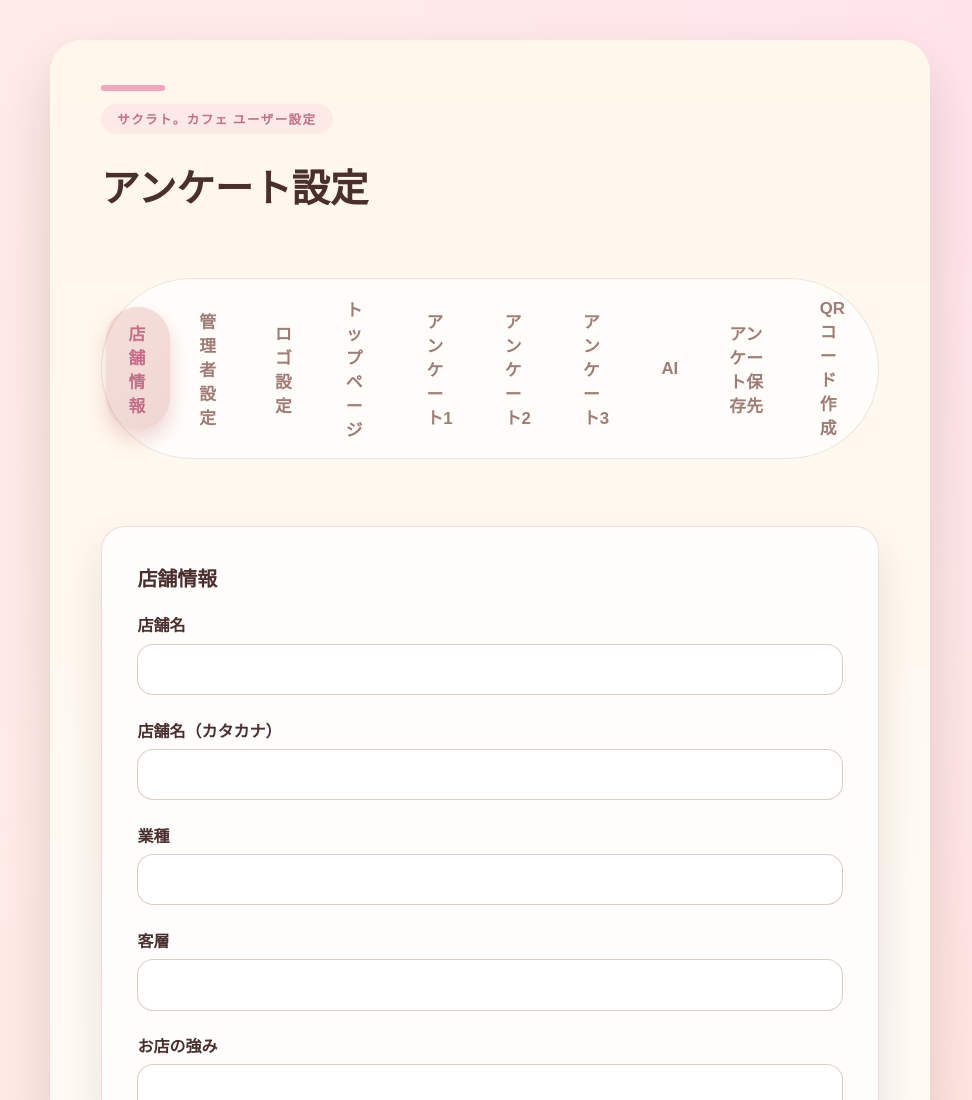
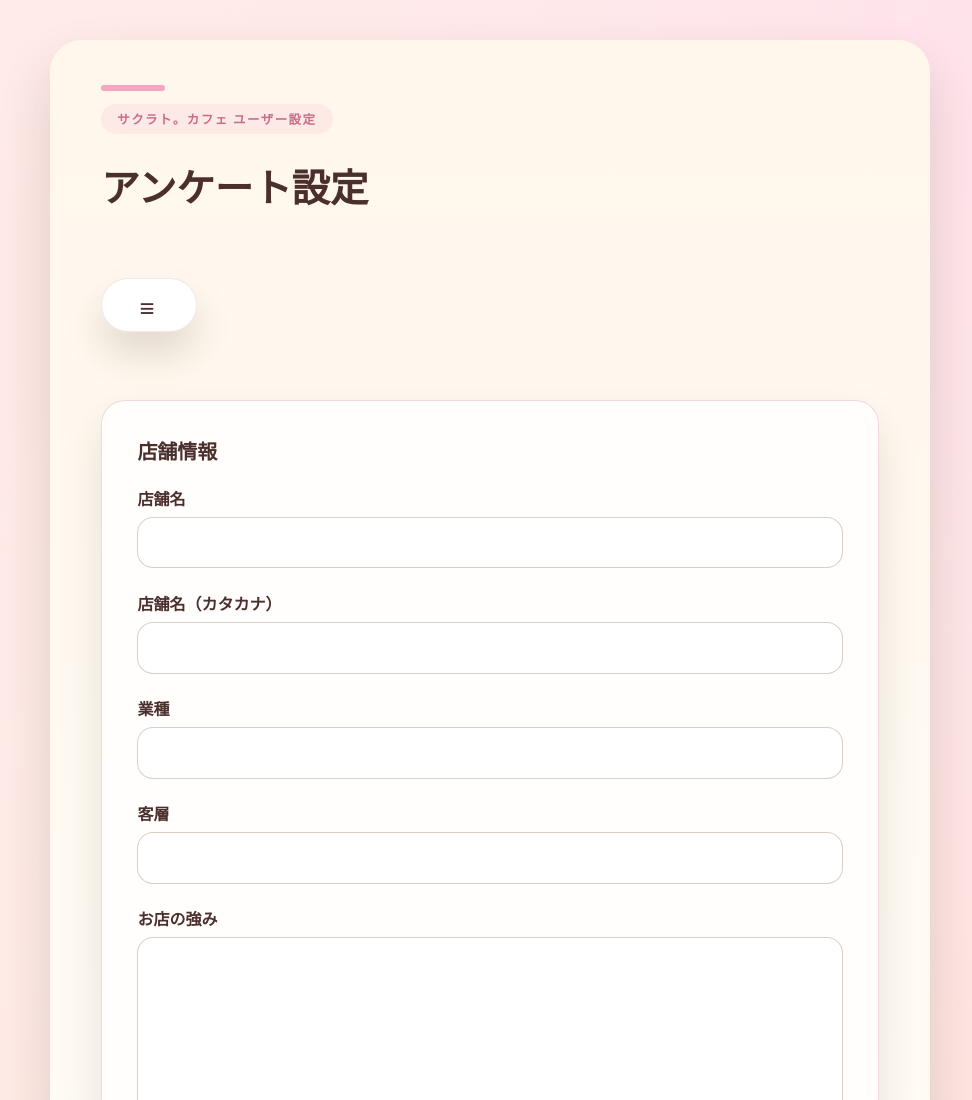
Before and after one commit to piste-boss/oisoya_review, a website built with Vite: page user/index.html in a window 1280 px wide. Shown: the top 1100 px of the page, without its empty margins (150-1122 px from the left). Built offline with nearby package versions, Linux system fonts and the light colour scheme; no server answers; a web font is replaced by a local one.

Commit message:
feat: keep tabs behind hamburger menu

```diff
--- a/src/admin/style.css
+++ b/src/admin/style.css
@@ -394,40 +394,6 @@ body {
   body {
     padding-inline: 4rem;
   }
-
-  .admin__menu {
-    align-items: center;
-    margin-bottom: clamp(1rem, 2vw, 2rem);
-  }
-
-  .admin__menu-trigger {
-    display: none;
-  }
-
-  .admin__menu-panel {
-    position: static;
-    opacity: 1;
-    transform: none;
-    pointer-events: auto;
-    border: none;
-    box-shadow: none;
-    padding: 0;
-    width: 100%;
-    background: transparent;
-  }
-
-  .admin__menu-panel .admin__tabs {
-    flex-direction: row;
-    gap: 0.4rem;
-    background: rgba(255, 255, 255, 0.7);
-    box-shadow: inset 0 0 0 1px rgba(149, 118, 89, 0.18);
-    padding: 0.3rem;
-    border-radius: 999px;
-  }
-
-  .admin__menu-panel .admin__tab {
-    width: auto;
-  }
 }
 
 @media (min-width: 720px) {
```
